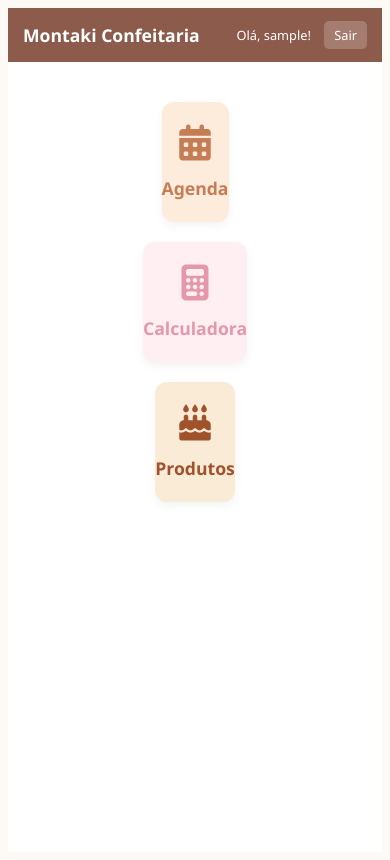
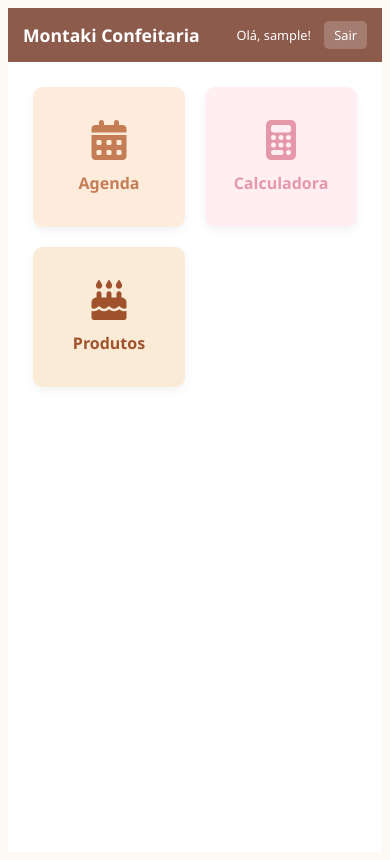
Before and after one commit to alexsvl2/montaki_agenda, a Flask app: page /home in a window 390 px wide. Run offline with Flask 3, Linux system fonts and the light colour scheme; the visitor is signed in with stand-in values (Sample User, id 1).

Commit message:
Refina layout do dashboard para mobile

```diff
--- a/static/css/style.css
+++ b/static/css/style.css
@@ -128,8 +128,29 @@ body {
     .dias-grid .dia { min-height: 70px; font-size: 0.8em; }
     .task-list { font-size: 0.7em; }
 
-    /* Mobile para Dashboard */
-    .dashboard-menu { flex-direction: column; padding: 40px 20px; gap: 20px; }
-    .menu-item { width: 100%; max-width: 250px; height: 120px; }
-    .menu-item i { font-size: 36px; }
+    /* ========================================================= */
+    /* === MUDANÇAS AQUI: Ajustes finos para o Dashboard Mobile === */
+    /* ========================================================= */
+    .dashboard-menu {
+        display: grid; /* Usamos grid para um alinhamento perfeito */
+        grid-template-columns: 1fr 1fr; /* Duas colunas de tamanho igual */
+        padding: 25px; /* Menos espaço nas bordas */
+        gap: 20px; /* Espaço entre os ícones */
+    }
+
+    .menu-item {
+        width: auto; /* A largura se ajusta à coluna do grid */
+        max-width: none; /* Removemos a largura máxima anterior */
+        height: 140px; /* Uma altura mais proporcional */
+        border-radius: 10px;
+    }
+
+    .menu-item i {
+        font-size: 40px; /* Ícones um pouco menores e mais delicados */
+        margin-bottom: 12px; /* Espaço ajustado entre ícone e texto */
+    }
+
+    .menu-item span {
+        font-size: 1em; /* Tamanho da fonte do texto ajustado */
+    }
 }
```
